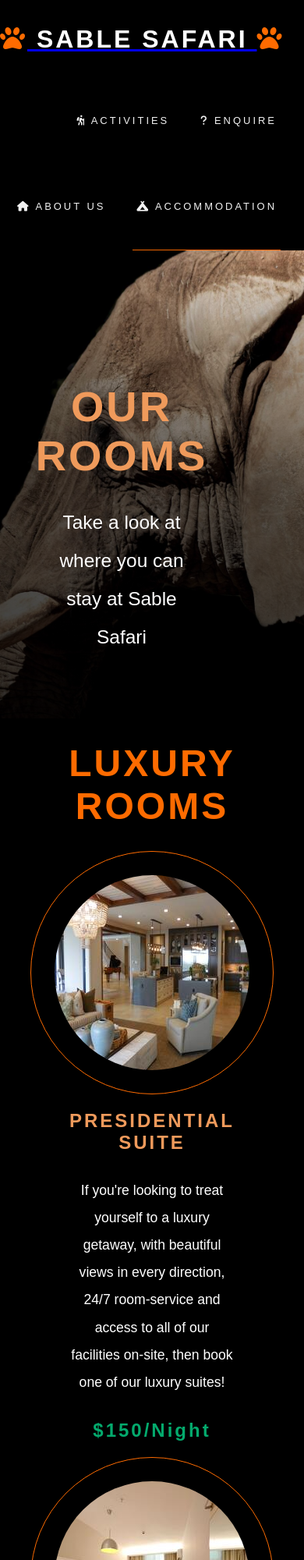
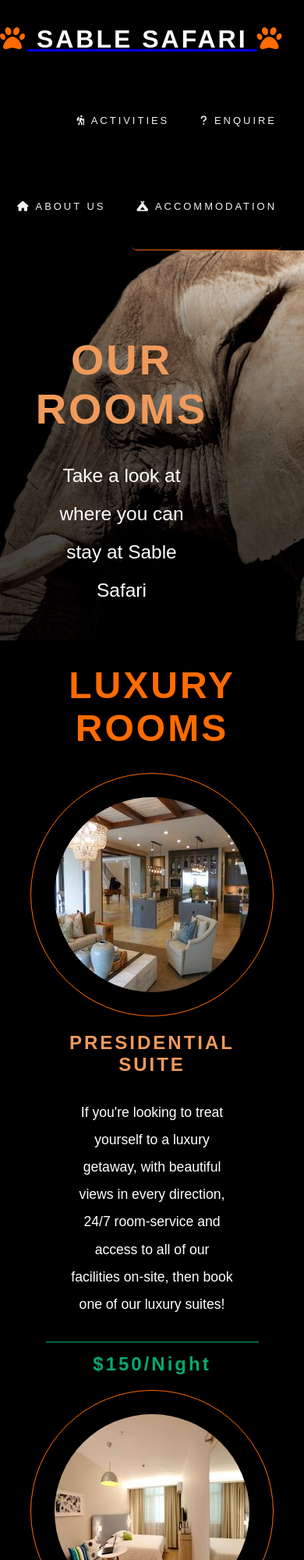
Before and after one commit to pecheylauren02/my-safari, a plain HTML site: page accommodation.html in a window 390 px wide. Shown: the top 2000 px of the page at 78% size. Drawn offline with Linux system fonts and the light colour scheme; a web font is replaced by a local one.

Commit message:
Add responsive design for screens 500px and down

```diff
--- a/assets/css/style.css
+++ b/assets/css/style.css
@@ -108,6 +108,7 @@ p {
 .active {
     color: #FE6B00;
     border: 1px solid #FE6B00;
+    border-radius: 5px;
     padding: 10px;
 }
 
@@ -478,27 +479,29 @@ footer {
 .left-about-heading {
     width: 70%;
     float: center;
-    text-align: left;
+    text-align: center;
     margin: 5% 20% 5% 20%;
 }
 
 .right-about-heading {
     width: 70%;
     float: center;
-    text-align: left;
+    text-align: center;
     margin: 5% 20% 5% 20%;
 }
 
 .center-about-heading {
     width: 70%;
     float: center;
-    text-align: left;
+    text-align: center;
     margin: 5% 20% 5% 20%;
 }
 
 .room-cost {
     color: #04AA6D;
     text-transform: capitalize;
+    border-top: 1px solid #04AA6D;
+    padding-top: 5%;
 }
 
 /* Activities page */
@@ -637,7 +640,7 @@ button {
     text-decoration: none;
     margin: 5px 3px;
     cursor: pointer;
-    width: 20%;
+    width: 50%;
     border-radius: 5px;
 }
 
@@ -668,6 +671,13 @@ button {
 
     #safari-logo {
         font-size: 200%;
+    }
+
+    .hero-about,
+    .hero-activities,
+    .hero-room,
+    .hero-enquiries {
+        height: 500px;
     }
 
     .welcome-container {
@@ -889,7 +899,7 @@ button {
     #luxury-section,
     #lodge-section,
     #tent-section {
-        height: 2000px;
+        height: 2150px;
     }
 
     #left-about, #right-about, #center-about {
@@ -952,4 +962,10 @@ button {
     #safari-logo {
         float: none;
     }
+
+    #luxury-section,
+    #lodge-section,
+    #tent-section {
+        height: 2350px;
+    }
 }
```
